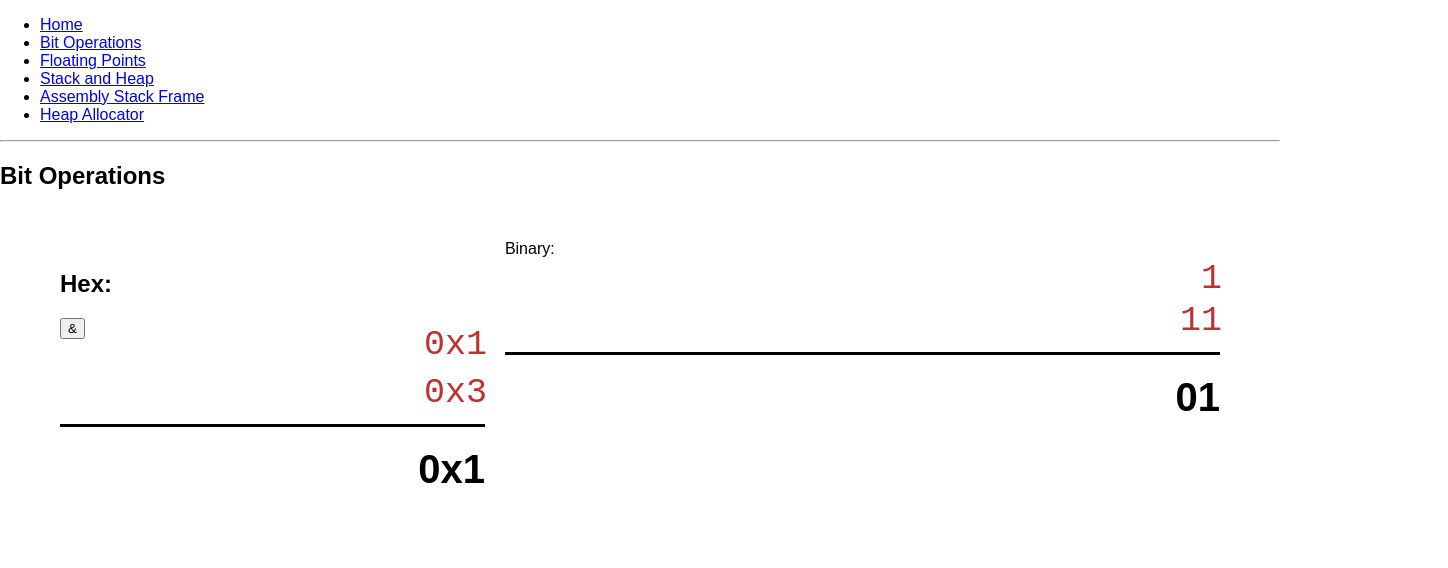
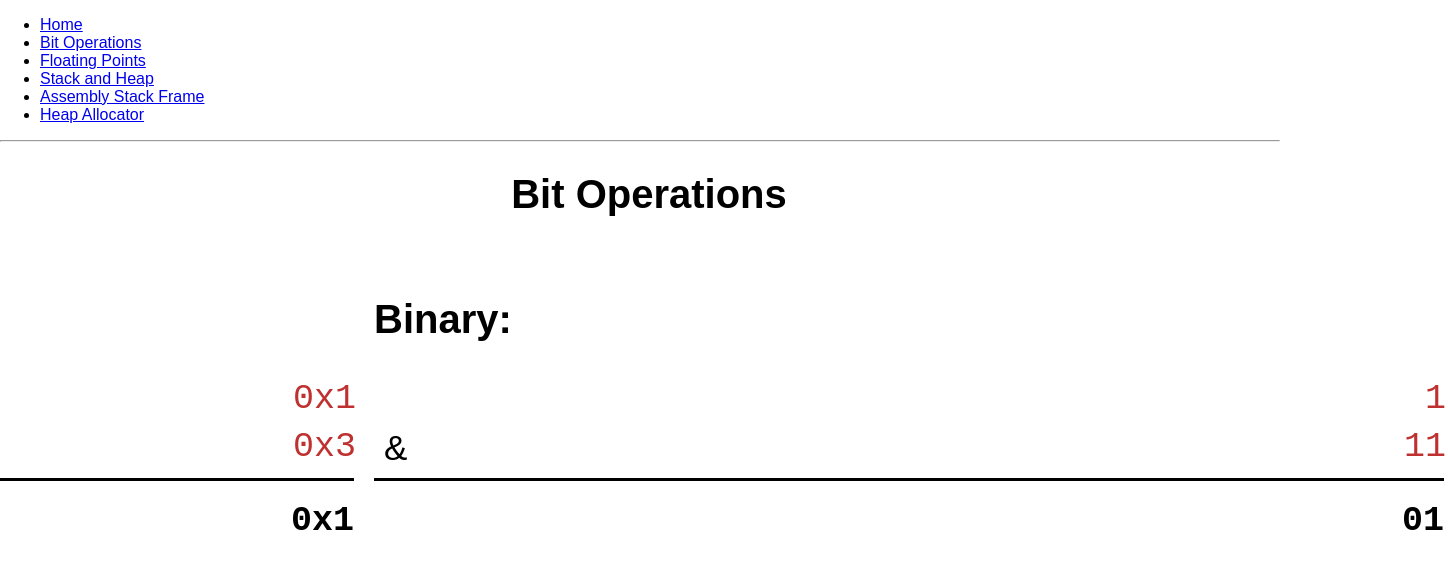
Before and after one commit to mdrach/cs107-apps, a React (Create React App) app: page /bit_operations in a window 1280 px wide. Shown: the top 568 px of the page, 1448 px wide, since content can reach past the window. Built offline with nearby package versions, Linux system fonts and the light colour scheme.

Commit message:
bit_operations sign modifiable

```diff
--- a/package.json
+++ b/package.json
@@ -6,7 +6,10 @@
     "react": "^16.2.0",
     "react-dom": "^16.2.0",
     "react-router-dom": "^4.2.2",
-    "react-scripts": "1.1.1"
+    "react-scripts": "1.1.1",
+    "react-select": "^1.2.1",
+    "semantic-ui-css": "^2.3.1",
+    "semantic-ui-react": "^0.79.1"
   },
   "scripts": {
     "start": "react-scripts start",
--- a/src/App.css
+++ b/src/App.css
@@ -31,6 +31,9 @@
 
 
 /* General */
+/* input::-webkit-calendar-picker-indicator { */
+  /* display: none; */
+/* } */
 
 .appletWrapper {
   width: 90%;
@@ -39,7 +42,21 @@
 }
 
 .appletTitle {
-  margin-top: 30px;
+  margin: 30px 30px 30px 0;
+  text-align: center;
+  font-size: 40px;
+  font-weight: bold;
+}
+
+.moduleTitle {
+  margin: 30px 30px 30px 0;
+  font-size: 40px;
+  font-weight: bold;
+}
+
+.dataListDropdown {
+  width: 70px;
+
 }
 
 .applet .numericInput {
@@ -52,13 +69,6 @@
   font-size: 35px;
   width: 100%;
   height: 40px;
-}
-
-.applet .numericInput:focus {
-  /* border: none; */
-  outline: 0;
-  width: 100%;
-  height: 30px;
 }
 
 .applet {
@@ -75,6 +85,7 @@
 }
 
 .binaryInputModule {
+  font-size: 40px;
   width: 1000px;
 }
 
@@ -83,7 +94,7 @@
   width: 400px;
 }
 
-.signDropdown {
+.operatorDropdown {
   width:5px;
 
 }
@@ -92,17 +103,34 @@
   border-top: 3px solid black;
   margin-top: 10px;
   padding-top: 20px;
-  font-size: 40px;
+  font-size: 35px;
   text-align: right;
   font-weight: bold;
+  font-family:monospace;
 }
 
-.valuesAndSign {
+.valuesAndOperator {
   display: flex;
   flex-direction: row;
 }
 
-.sign {
+.operator {
   align-items: flex-end;
+  flex-direction: row;
+  display: flex;
+  min-width: 60px;
 
+  padding-left: 10px;
+  font-size: 35px;
+  /* font-weight: bold; */
 }
+.operator select, option {
+  /* padding: 0px; */
+  /* width: 75px; */
+  /* height: 75px; */
+  /* text-align: center; */
+  /* text-align-last: center; */
+  /* text-indent: 20px; */
+  /* font-size: 35px; */
+  /* font-weight: bold; */
+}
--- a/src/App.js
+++ b/src/App.js
@@ -2,6 +2,7 @@ import React from "react";
 import { BrowserRouter as Router, Route, Link } from "react-router-dom";
 
 import "./App.css";
+import 'react-select/dist/react-select.css';
 
 import BitOperations from "./apps/bit_operations.js";
 import FloatingPoint from "./apps/floating_point.js";
--- a/src/apps/bit_operations.js
+++ b/src/apps/bit_operations.js
@@ -1,6 +1,6 @@
 import React from "react";
-import ValUtils from "../helpers/valUtils"
-
+import {BinaryUtils, HexUtils} from "../helpers/conversionUtils"
+import Select from 'react-select';
 
 class BitOperations extends React.Component {
 	constructor(props) {
@@ -8,47 +8,92 @@ class BitOperations extends React.Component {
 		this.state = {
 			val1: 1,
 			val2: 3,
-      operation: "&",
+			operator: "&",
 		};
 	}
 
-  handleChangeVal1 = (e, base) => {
-    let inputAsInt = ValUtils.fromString(e.target.value, this.state.val1, base);
+	handleChange = (e, base, whichVal) => {
+		let val = e.target.value;
+		if (val === "")
+			return null;
+
+		let inputAsInt = base === 16 ?
+			HexUtils.fromString(val) :
+			BinaryUtils.fromString(val);
+
+		if (isNaN(inputAsInt))
+			return;
+
+
+		if (whichVal === 1)
 			this.setState({val1: inputAsInt});
+		else
+			this.setState({val2: inputAsInt});
 	}
 
-  handleChangeVal2 = (e, base) => {
-    let inputAsInt = ValUtils.fromString(e.target.value, this.state.val2, base);
-    this.setState({val2: inputAsInt});
-  }
 
 	evaluateResult = () => {
 		let val1 = this.state.val1;
 		let val2 = this.state.val2;
-    let op = this.state.operation;
+		let op = this.state.operator;
 
 		if (op === "&") return val1 & val2;
 		if (op === "|") return val1 | val2;
 		if (op === "^") return val1 ^ val2;
-    throw Error("Invalid bitwise operation");
+		throw Error("Invalid bitwise operator");
 	}
+
+	// renderOption = (o) => {
+		// return (
+			// <div style={{fontSize: "45px"	}}>{o.label}</div>
+		// );
+	// }
+
+	// renderValue = (v) => {
+		// return (
+			// <div style={{fontSize: "45px"	}}>{v.label}</div>
+		// );
+	// }
 
 	render() {
 		let result = this.evaluateResult();
 
+		let operatorDropdown = (
+			// <div>
+				// <select value={this.state.operator} onChange={(e) => this.setState({operator: e.target.value})} name="text">
+					// <option value="&">&</option>
+					// <option value="|">|</option>
+					// <option value="^">^</option>
+				// </select>
+			// </div>
 
-    let operators = [ { key: '&', value: '&', text: '&' },
-      { key: '|', value: '|', text: '|' },
-      { key: '^', value: '^', text: '^' }
-    ];
+
+			<Select
+				name="form-field-name"
+				valueRenderer={(v) => <div style={{color: "#bf3131", padding: "3px"}}>{v.label}</div>}
+				arrowRenderer={() => ""}
+				style={{height: "40px", width: "60px", textAlign: "center"}}
+				searchable={false}
+				value={this.state.operator}
+				clearable={false}
+				onChange={(s) => this.setState({operator: s.value})}
+				options={[
+					{ value: '&', label: '&' },
+					{ value: '|', label: '|' },
+					{ value: '^', label: '^' },
+				]}
+			/>
+
+		);
+
 		let hexInput = (
 			<div className="inputModule">
-        <h2 className="appletTitle">
+				<div className="moduleTitle">
 					Hex:
-        </h2>
-        <div className="valuesAndSign">
-          <div className="sign">
-            <button>&</button>
+				</div>
+				<div className="valuesAndOperator">
+					<div className="operator">
+						{operatorDropdown}
 					</div>
 					<div className="hexInputModule">
 						<div>
@@ -56,66 +101,72 @@ class BitOperations extends React.Component {
 								<input
 									className="numericInput"
 									type="text"
-                  value={ValUtils.toHexString(this.state.val1)}
-                  onChange={(e) => this.handleChangeVal1(e, 16)}
+									value={HexUtils.toString(this.state.val1)}
+									onChange={(e) => this.handleChange(e, 16, 1)}
 								/>
 							</div>
 							<div>
 								<input
 									className="numericInput"
 									type="text"
-                  value={ValUtils.toHexString(this.state.val2)}
-                  onChange={(e) => this.handleChangeVal2(e, 16)}
+									value={HexUtils.toString(this.state.val2)}
+									onChange={(e) => this.handleChange(e, 16, 2)}
 								/>
 							</div>
 						</div>
 					</div>
 				</div>
 				<div className="result">
-          {"0x" + result.toString(16)}
+					{HexUtils.toString(result)}
 				</div>
 			</div>
 		);
 
 		let numDigits = Math.max(
-      this.state.val1.toString(2).length,
-      this.state.val2.toString(2).length
+			this.state.val1 ? this.state.val1.toString(2).length : 0,
+			this.state.val2 ? this.state.val2.toString(2).length : 0
 		);  // add zeros to make both binary inputs same length
 
 		let binaryInput = (
-      <div className="inputModule binaryInputModule">
-        <div>
+			<div className="inputModule">
+				<div className="moduleTitle">
 					Binary:
 				</div>
+				<div className="valuesAndOperator">
+					<div className="operator">
+						{this.state.operator}
+					</div>
+					<div className="binaryInputModule">
 						<div>
 							<div>
 								<input
 									className="numericInput"
 									type="text"
-              value={ValUtils.toBinaryString(this.state.val1)}
-              onChange={(e) => this.handleChangeVal1(e, 2)}
+									value={BinaryUtils.toString(this.state.val1)}
+									onChange={(e) => this.handleChange(e, 2, 1)}
 								/>
 							</div>
 							<div>
 								<input
 									className="numericInput"
 									type="text"
-              value={ValUtils.toBinaryString(this.state.val2)}
-              onChange={(e) => this.handleChangeVal2(e, 2)}
+									value={BinaryUtils.toString(this.state.val2)}
+									onChange={(e) => this.handleChange(e, 2, 2)}
 								/>
 							</div>
+						</div>
+					</div>
+				</div>
 				<div className="result">
-            {ValUtils.toBinaryString(result, numDigits)}
-          </div>
+					{BinaryUtils.toString(result, numDigits)}
 				</div>
 			</div>
 		);
 
-
 		// TODO: make inputs accept hex / binary only
 		return (
-      <div className="applet-wrapper">
-        <h2 className="applet-title">Bit Operations</h2>
+			<div className="appletWrapper">
+				<h2 className="appletTitle">Bit Operations</h2>
 				<div className="applet">
 					{hexInput}
 					{binaryInput}
--- /dev/null
+++ b/src/helpers/conversionUtils.js
@@ -0,0 +1,77 @@
+const MAX_BYTES = 4;
+const MAX_BIN_LENGTH = MAX_BYTES * 8;
+const MAX_HEX_LENGTH = MAX_BIN_LENGTH / 4;
+
+class BinaryUtils {
+  static fromString(val) {
+    val = val.replace(/\s/g, '');  //remove spaces
+    if (val.length >= 2 && val.substring(0,2).toLowerCase() === "0b")
+      val = val.substring(2);
+    if (val === null)
+      return null;
+
+    //Error check
+    if (!/^[0-1]+$/.test(val)) { // Not valid binary
+      return NaN;
+    }
+    if (val.length > MAX_BIN_LENGTH) { // Too long
+      if (val[0] !== 0)
+        return NaN;
+      else
+        val = val.substring(1);
+    }
+    return parseInt(val, 2);
+  }
+
+  static toString(val, numDigits = null, addSpaces = true) {
+    if (val === null)
+      return "";
+    let valAsString = val.toString(2);
+    let leadingZeros = numDigits ?
+      Array(numDigits + 1 - valAsString.length).join("0") : "";
+    valAsString = leadingZeros + valAsString;
+    let len = valAsString.length;
+
+    // Add spaces between groups of 4 digits
+    if (addSpaces) {
+      valAsString = valAsString.split("")
+      .map((x,i) => ((len - i) % 4 === 0) ? " " + x : x)
+      .join("")
+      .trim();
+    }
+
+    return valAsString
+  }
+}
+
+class HexUtils {
+  static fromString(val) {
+    val = val.replace(/\s/g, '');  //remove spaces
+    if (val.length >= 2 && val.substring(0,2).toLowerCase() === "0x") {
+      val = val.substring(2);
+    }
+    if (val === "")
+      return null;
+
+    // Error check
+    if (!/^[0-9a-fA-F]+$/.test(val)) // not valid hex
+      return NaN;
+    if (val.length > MAX_HEX_LENGTH) {
+      if (val[0] !== 0) // too long
+        return NaN;
+      else
+        val = val.substring(1);
+    }
+    return parseInt(val, 16);
+  }
+
+  static toString(val) {
+    if (!val)
+      return "0x"
+    let valAsString = val.toString(16);
+    return "0x" + valAsString;
+  }
+}
+
+
+export {BinaryUtils, HexUtils};
--- a/src/helpers/valUtils.js
+++ /dev/null
@@ -1,86 +0,0 @@
-
-const MAX_BYTES = 4;
-
-class ValUtils {
-  static calcNumBinaryDigits(val) {
-    return val.toString(2).length;
-    // return Math.ceil(val.toString(2).length / 4) * 4;
-  }
-
-
-  static fromString(val, prevVal, base) {
-    if (base === 2) return ValUtils.fromBinaryString(val, prevVal);
-    if (base === 16) return ValUtils.fromHexString(val, prevVal);
-    return null;
-  }
-
-  static fromBinaryString(val, prevVal) {
-    val = val.replace(/\s/g, '');  //remove spaces
-    if (val.length >= 2 && val.substring(0,2).toLowerCase() === "0b") {
-      val = val.substring(2);
-    }
-
-    //Error check
-    if (val === "")
-      return null;
-    if (!/^[0-1]+$/.test(val)) {
-      return prevVal;
-    }
-    if (val.length > MAX_BYTES * 8) {
-      if (val[0] !== 0) {
-      return prevVal;
-      } else {
-        val = val.substring(1);
-      }
-    }
-    return parseInt(val, 2);
-  }
-
-  static fromHexString(val, prevVal) {
-    val = val.replace(/\s/g, '');  //remove spaces
-    if (val.length >= 2 && val.substring(0,2).toLowerCase() === "0x") {
-      val = val.substring(2);
-    }
-
-    // Error check
-    if (val === "")
-      return null;
-    if (!/^[0-9a-fA-F]+$/.test(val)) { // not valid hex
-      return prevVal;
-    }
-    if (val.length > MAX_BYTES * 2) {
-      if (val[0] !== 0) { // too long
-      return prevVal;
-      } else {
-        val = val.substring(1);
-      }
-    }
-    return parseInt(val, 16);
-  }
-
-  static toBinaryString(val, numDigits = null) { //TODO cleanup
-    if (val === null)
-      return "";
-    let valAsString = val.toString(2);
-    let leadingZeros = numDigits ? Array(numDigits + 1 - valAsString.length).join("0") : "";
-    let entireNumber = leadingZeros + valAsString;
-    let i = entireNumber.length;
-    for (i = 0; i < entireNumber.length; i++) {
-      if (i % 5 === 0){
-        entireNumber = entireNumber.substring(0,entireNumber.length - i) + " " + entireNumber.substring(entireNumber.length - i);
-      }
-    }
-    return entireNumber.trim();
-  }
-
-  static toHexString(val) {
-    if (val === null)
-      return "";
-    let valAsString = val.toString(16);
-    let leadingZeros = ""; //Array(MAX_BYTES * 2 + 1 - valAsString.length).join("0");
-    return "0x" + leadingZeros + valAsString;
-  }
-}
-
-
-export default ValUtils;
```
Also changed, not shown: 1 other file (tests, documents, lock files or other folders). Lines whose indentation alone changed are shown as unchanged.
